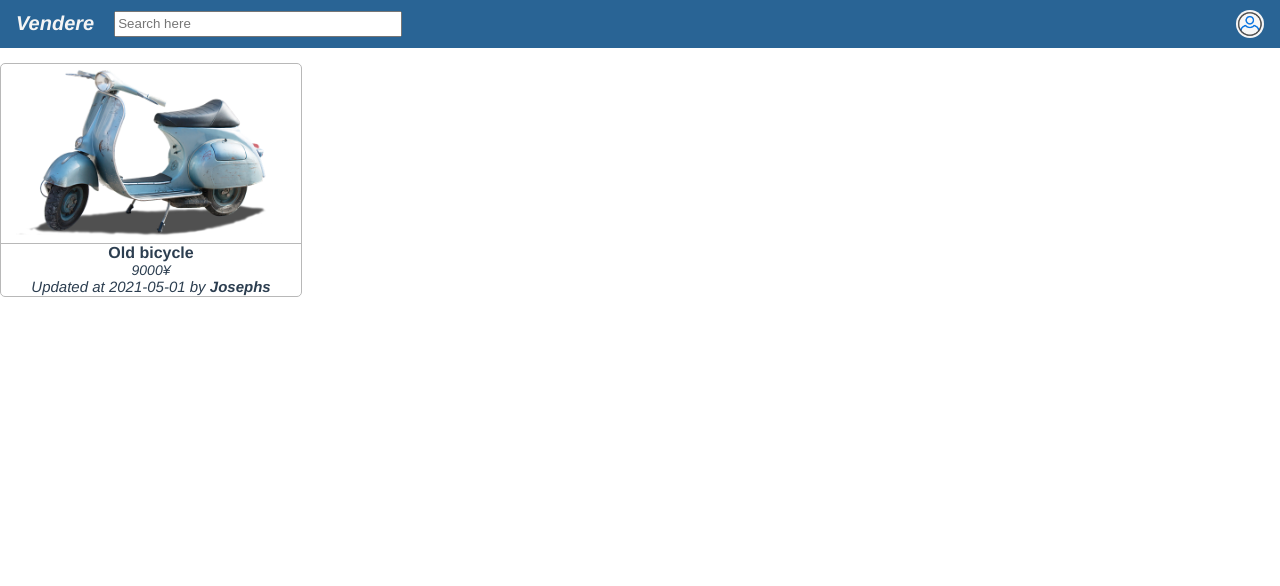
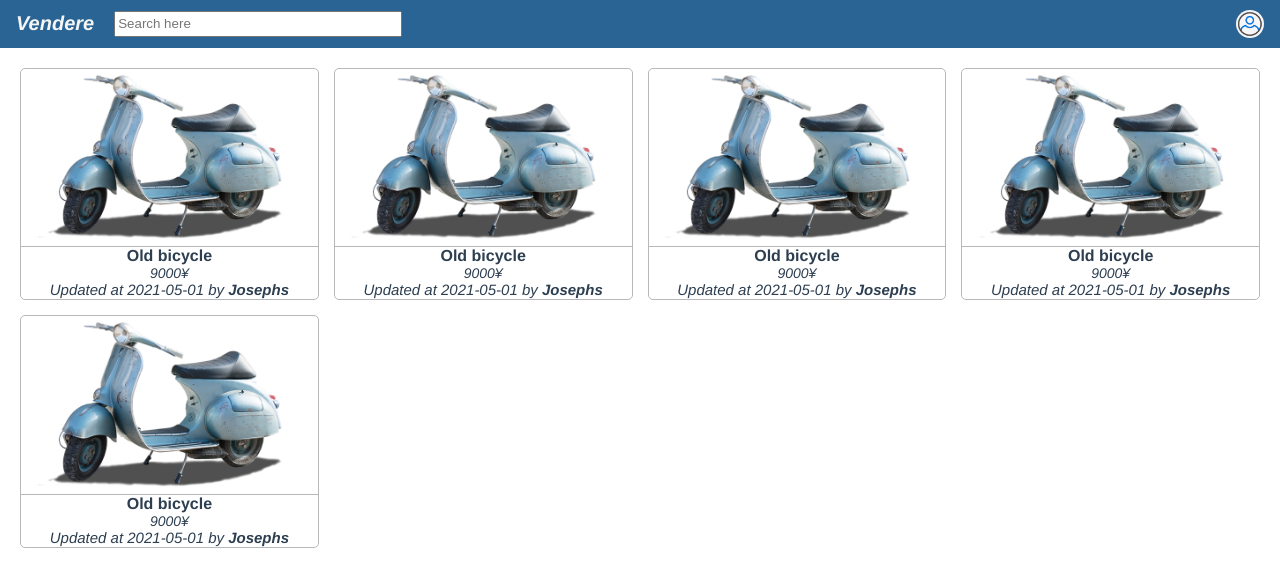
Before and after one commit to developeers/vendere, a Vue app: page / in a window 1280 px wide. Shown: the top 586 px of the page. Built offline with nearby package versions, Linux system fonts and the light colour scheme.

Commit message:
Style HomeView for several product cards

```diff
--- a/src/components/product/ProductCard.vue
+++ b/src/components/product/ProductCard.vue
@@ -1,5 +1,5 @@
 <template>
-    <div class="container">
+    <div class="product-card-container">
         <img src="../../assets/bike.png" alt="Product image">
         <div class="product-info">
             <div class="product-name"> {{ product.name }} </div>
@@ -26,8 +26,7 @@ export default defineComponent({
 </script>
 
 <style scoped>
-.container {
-    width: 25vw;
+.product-card-container {
     max-width: 300px;
     border: 1px solid #b8b8b8;
     border-radius: 5px;
@@ -36,7 +35,6 @@ img {
     width: 95%;
 }
 .product-info {
-    width: 25vw;
     min-width: 180px;
     max-width: 300px;
     border-top: solid 1px #b8b8b8;
--- a/src/views/HomeView.vue
+++ b/src/views/HomeView.vue
@@ -1,6 +1,6 @@
 <template>
-  <div>
-    <ProductCard :product="sampleProduct" />
+  <div class="container">
+    <ProductCard v-for="index in 5" :product="sampleProduct" :key="index"/>
   </div>
 </template>
 
@@ -31,3 +31,12 @@ export default defineComponent({
   }
 });
 </script>
+
+<style scoped>
+.container {
+  margin: 20px;
+  display: grid;
+  grid-template-columns: repeat(4, 1fr);
+  gap: 15px;
+}
+</style>
```
